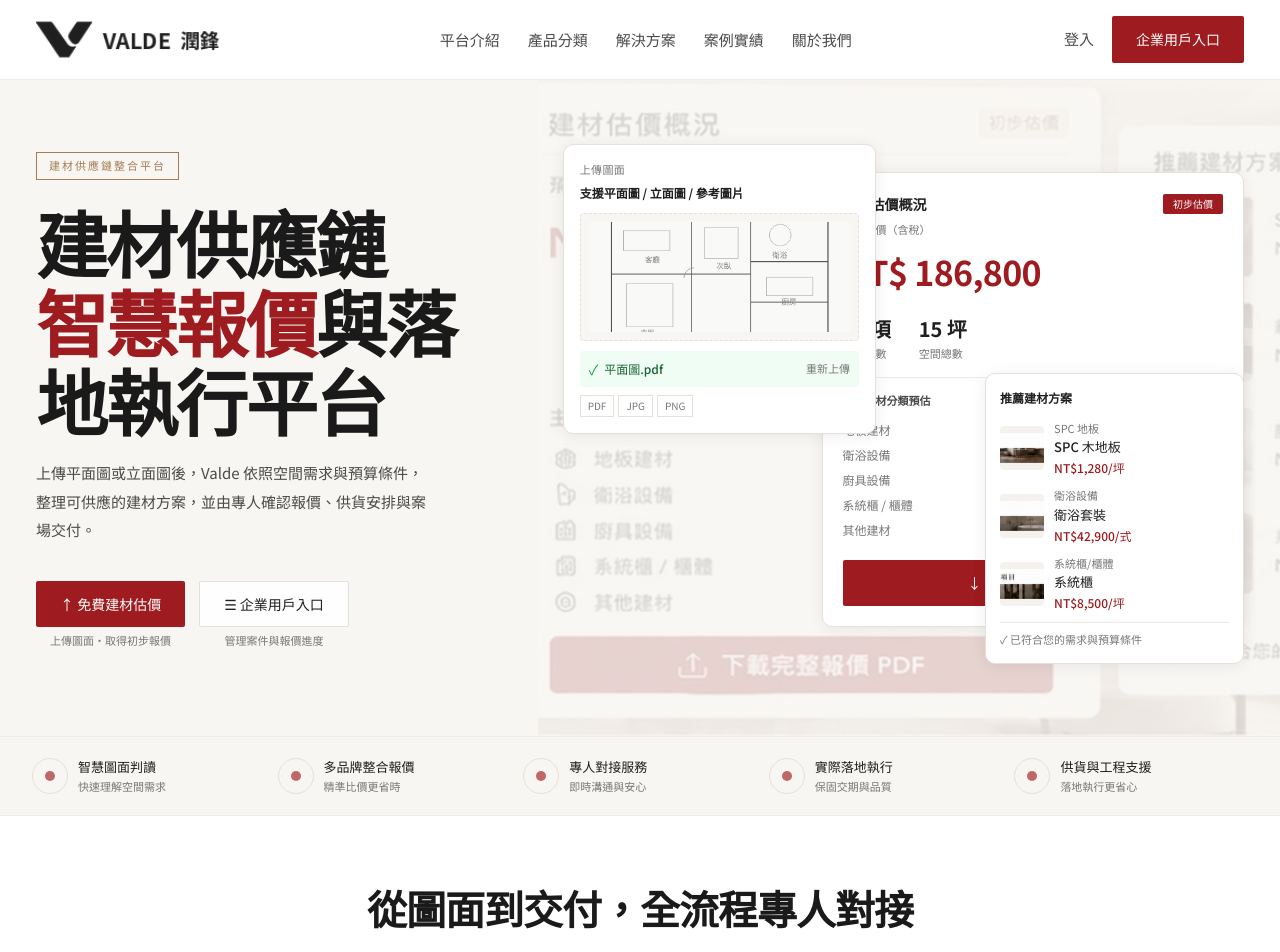
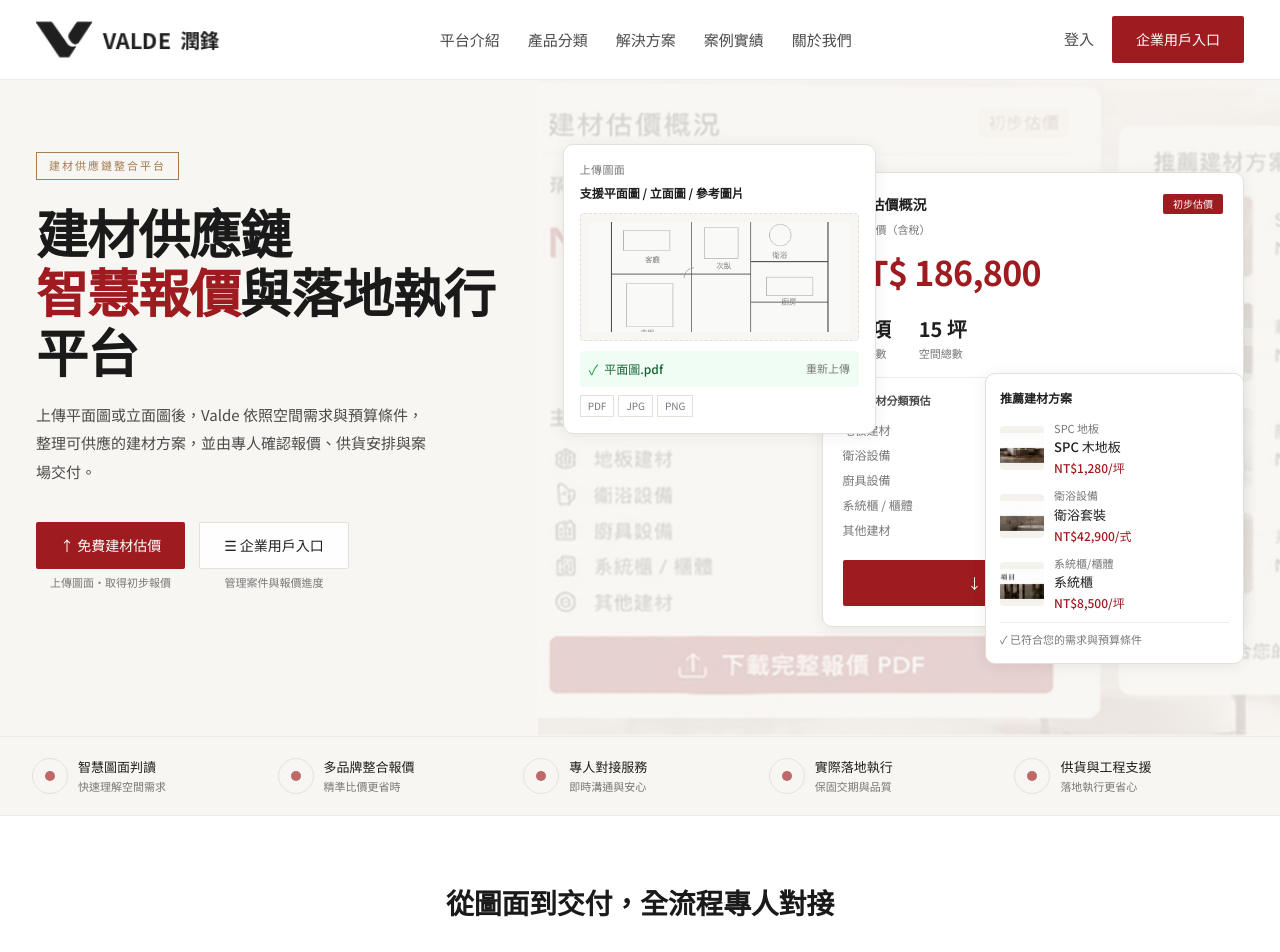
Before and after one commit to cocoallen1989/valde-website, a Next.js app: page / in a window 1280 px wide. Shown: the top 952 px of the page. Built offline with nearby package versions, Linux system fonts and the light colour scheme.

Commit message:
v22 - typography match reference 52px/700

```diff
--- a/app/globals.css
+++ b/app/globals.css
@@ -3,40 +3,39 @@
 * { box-sizing: border-box; margin: 0; padding: 0; }
 
 body {
-  font-family: "Noto Sans TC", "PingFang TC", "Microsoft JhengHei", "蘋方-繁", sans-serif;
+  font-family: "Noto Sans TC", "PingFang TC", "Microsoft JhengHei", sans-serif;
   background: #fff;
   color: #1F1F1F;
   font-size: 15px;
   line-height: 1.75;
   font-weight: 400;
   -webkit-font-smoothing: antialiased;
-  -moz-osx-font-smoothing: grayscale;
 }
 
-/* ── Hero 主標 ────────────────────────────── */
+/* ── Hero h1 ─────────────── reference: ~52px / 700 */
 .hero-title {
   font-family: "Noto Sans TC", "PingFang TC", "Microsoft JhengHei", sans-serif;
-  font-size: 72px;
-  font-weight: 900;
-  line-height: 1.1;
-  letter-spacing: -0.03em;
+  font-size: 52px;
+  font-weight: 700;
+  line-height: 1.15;
+  letter-spacing: -0.02em;
   color: #1A1A1A;
   margin-bottom: 20px;
 }
-@media (max-width: 1024px) { .hero-title { font-size: 52px; } }
-@media (max-width: 640px)  { .hero-title { font-size: 38px; line-height: 1.15; } }
+@media (max-width: 1024px) { .hero-title { font-size: 42px; } }
+@media (max-width: 640px)  { .hero-title { font-size: 32px; line-height: 1.2; } }
 
-/* ── Section 標題 ─────────────────────────── */
+/* ── Section h2 ──────────── reference: ~28px / 700 */
 .section-title {
   font-family: "Noto Sans TC", "PingFang TC", "Microsoft JhengHei", sans-serif;
-  font-size: 40px;
+  font-size: 28px;
   font-weight: 700;
-  letter-spacing: -0.025em;
+  letter-spacing: -0.01em;
   color: #1A1A1A;
   text-align: center;
-  line-height: 1.2;
+  line-height: 1.3;
 }
-@media (max-width: 768px) { .section-title { font-size: 30px; } }
+@media (max-width: 640px) { .section-title { font-size: 22px; } }
 
 /* ── Mobile menu ──────────────────────────── */
 .mobile-menu {
```
